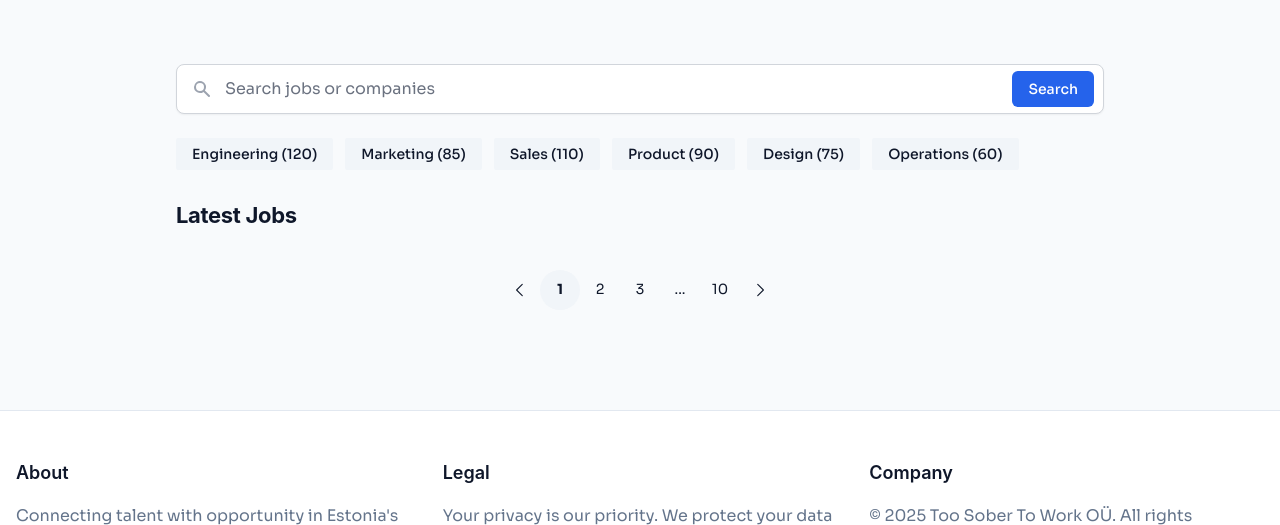
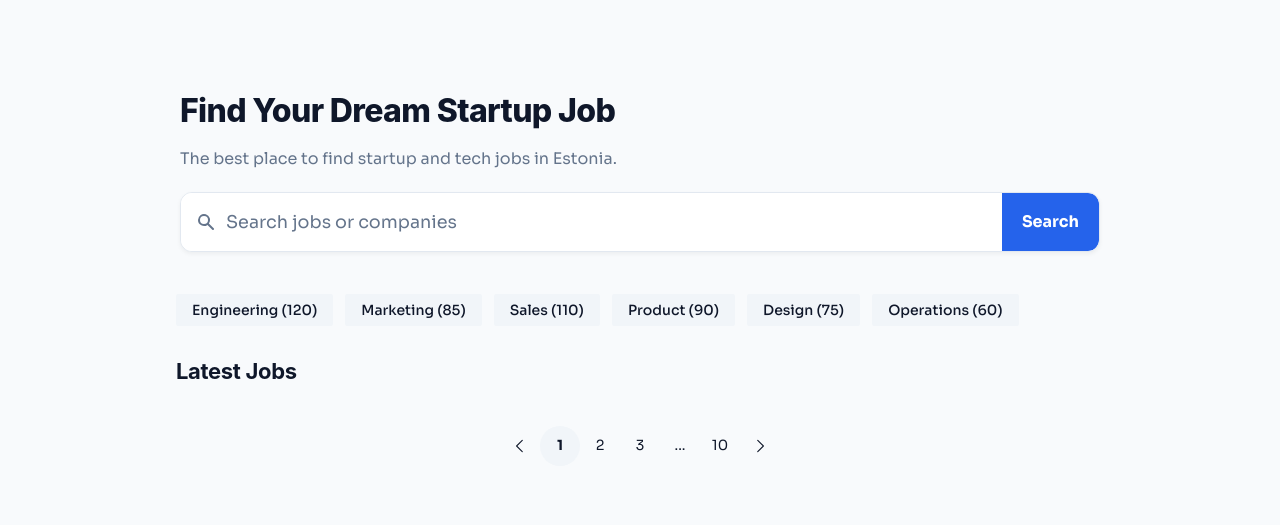
Before and after one commit to tjomk/tallinnstartups, a Django app: page / in a window 1280 px wide. Shown: the part 65-590 px from the top of the page. Run offline with Django 5.2, Linux system fonts and the light colour scheme; data that the repository does not hold is empty; some libraries are stand-ins or nearby versions.

Commit message:
Update design

```diff
--- a/blog/templates/blog/article_detail.html
+++ b/blog/templates/blog/article_detail.html
@@ -18,9 +18,9 @@
 {% block og_description %}{{ meta_description }}{% endblock %}
 
 {% block content %}
-<div class="container mx-auto px-4 py-8 max-w-4xl">
+<div class="article-reading-container">
     <link rel="stylesheet" href="{% static 'blog/css/blog.css' %}">
-    <article class="prose lg:prose-lg mx-auto">
+    <article class="mx-auto">
         <!-- Breadcrumbs -->
         <nav class="mb-6">
             <ul class="flex items-center gap-2 text-sm breadcrumbs-no-bullets">
--- a/tallinnstartups/static/css/theme.css
+++ b/tallinnstartups/static/css/theme.css
@@ -614,34 +575,6 @@ body {
 
 #mobile-menu-button:hover {
     background-color: var(--accent);
-}
-
-/* Search Section Styles */
-.search-section {
-    padding: 40px 0;
-    background-color: var(--bg-body);
-}
-
-.search-container {
-    max-width: var(--max-width);
-    margin: 40px auto;
-    padding: 0 20px;
-    width: 100%;
-    box-sizing: border-box;
-}
-
-.search-hero {
-    background-color: var(--bg-body);
-    padding: 60px 0;
-    border-bottom: 1px solid var(--border-color);
-    text-align: left;
-}
-
-.search-hero h1 {
-    font-size: 2rem;
-    font-weight: 800;
-    margin-bottom: 24px;
-    letter-spacing: -0.02em;
 }
 
 /* Site Logo Styling */
@@ -920,3 +853,74 @@ main {
 .dark-theme .theme-link:hover {
   color: #93c5fd;
 }
+
+/* Search Bar Styling */
+.search-container {
+    padding: 0 20px;
+}
+
+.search-wrapper {
+    max-width: var(--max-width, 1100px);
+    margin: 20px auto;
+    width: 100%;
+}
+
+.search-hero {
+    background-color: var(--bg-body);
+    padding: 40px 0 10px 0;
+    text-align: left;
+}
+
+.search-hero h1 {
+    font-size: 2rem;
+    font-weight: 800;
+    margin-bottom: 16px;
+    letter-spacing: -0.02em;
+}
+
+.theme-input-wrapper {
+  display: flex;
+  width: 100%;
+  background: var(--bg-card);
+  border: 1px solid var(--border-color);
+  border-radius: 12px;
+  overflow: hidden;
+  box-shadow: 0 2px 4px rgba(0,0,0,0.05);
+  position: relative;
+  min-height: 56px;
+}
+
+.theme-input-wrapper .theme-input {
+  flex-grow: 1;
+  padding: 16px 20px;
+  border: none !important;
+  font-size: 1.1rem;
+  padding-left: 45px;
+}
+
+.theme-input-wrapper .btn-primary {
+  border-radius: 0 11px 11px 0;
+  position: absolute;
+  right: 0;
+  top: 0;
+  height: 100%;
+  border: none;
+}
+
+.theme-input-wrapper span {
+    position: absolute;
+    left: 15px;
+    top: 50%;
+    transform: translateY(-50%);
+    color: var(--text-muted);
+}
+
+/* Article Reading Container */
+.article-reading-container {
+  max-width: 720px;
+  margin: 0 auto; /* This centers the article perfectly */
+  padding: 40px 20px;
+  line-height: 1.8; /* Improves readability significantly */
+  font-size: 1.15rem;
+  color: var(--text-primary);
+}
--- a/tallinnstartups/templates/tallinnstartups/components/search_bar.html
+++ b/tallinnstartups/templates/tallinnstartups/components/search_bar.html
@@ -1,5 +1,6 @@
+<div class="search-wrapper">
     <form method="GET" action="{% url 'home' %}" class="relative w-full">
-    <div class="relative flex items-center text-gray-400 focus-within:text-gray-600">
+        <div class="theme-input-wrapper">
             <span class="absolute left-4">
                 <svg xmlns="http://www.w3.org/2000/svg" class="h-5 w-5" viewBox="0 0 20 20" fill="currentColor">
                     <path fill-rule="evenodd" d="M8 4a4 4 0 100 8 4 4 0 000-8zM2 8a6 6 0 1110.89 3.476l4.817 4.817a1 1 0 01-1.414 1.414l-4.816-4.816A6 6 0 012 8z" clip-rule="evenodd" />
@@ -9,11 +10,12 @@
                 placeholder="{{ placeholder|default:'Search by title, company, or keyword...' }}"
                 name="q"
                 type="search"
-            class="w-full pl-12 pr-4 py-3 border border-gray-300 rounded-lg shadow-sm focus:outline-none focus:ring-2 focus:ring-blue-500 focus:border-blue-500"
+                class="theme-input"
                 value="{{ request.GET.q|default:'' }}"
             />
-        <button type="submit" class="absolute right-2.5 top-1/2 -translate-y-1/2 btn-primary flex items-center justify-center px-4 py-2 text-sm font-medium">
+            <button type="submit" class="btn-primary">
                 Search
             </button>
         </div>
     </form>
+</div>
--- a/tallinnstartups/templates/tallinnstartups/index.html
+++ b/tallinnstartups/templates/tallinnstartups/index.html
@@ -75,8 +75,12 @@
 <div class="px-4 sm:px-8 lg:px-40 flex flex-1 justify-center py-5">
     <div class="layout-content-container flex flex-col max-w-[960px] flex-1">
         <!-- Main Search Section -->
-        <div class="px-4 py-3">
-            {% include 'tallinnstartups/components/search_bar.html' with placeholder="Search jobs or companies" large=True %}
+        <div class="search-hero">
+            <div class="search-container">
+                <h1>Find Your Dream Startup Job</h1>
+                <p class="text-muted">The best place to find startup and tech jobs in Estonia.</p>
+                {% include 'tallinnstartups/components/search_bar.html' with placeholder="Search jobs or companies" large=True %}
+            </div>
         </div>
 
         <!-- Search Results Header -->
--- a/tallinnstartups/templates/tallinnstartups/job_detail.html
+++ b/tallinnstartups/templates/tallinnstartups/job_detail.html
@@ -4,7 +4,7 @@
 
 {% block title %}{{ job.title }} at {{ job.company.name }} | {{ job.location }} | Estonian Startup Jobs{% endblock %}
 
-{% block meta_description %}{{ job.title }} position at {{ job.company.name }} in {{ job.location }}. {{ job.get_category_display }} role with competitive salary. {{ job.description|truncatewords:25|striptags }} Apply now!{% endblock %}
+{% block meta_description %}<meta name="description" content="{{ job.title }} position at {{ job.company.name }} in {{ job.location }}. {{ job.get_category_display }} role with competitive salary. {{ job.description|truncatewords:25|striptags }} Apply now!">{% endblock %}
 
 {% block meta_keywords %}<meta name="keywords" content="{{ job.title }}, {{ job.company.name }} jobs, {{ job.get_category_display }} jobs Estonia, {{ job.location }} jobs, Estonian startup careers">{% endblock %}
 
```
Also changed, not shown: other parts of tallinnstartups/static/css/theme.css (+0 -39 lines), tallinnstartups/templates/tallinnstartups/components/job_card.html (+17 -15 lines), tallinnstartups/templates/tallinnstartups/jobs_list.html (+6 -8 lines). Lines whose indentation alone changed are shown as unchanged.
